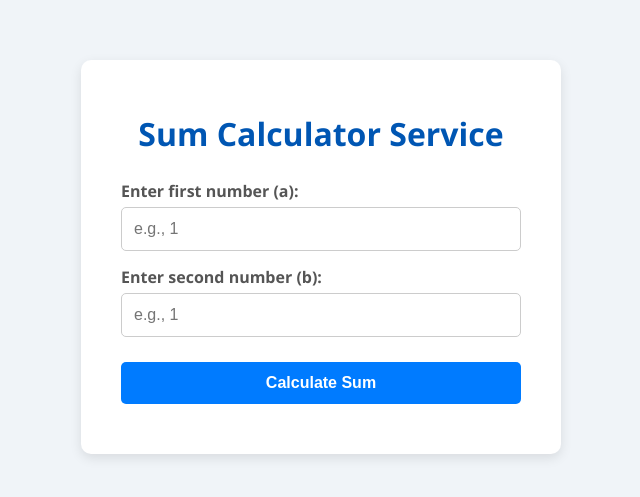
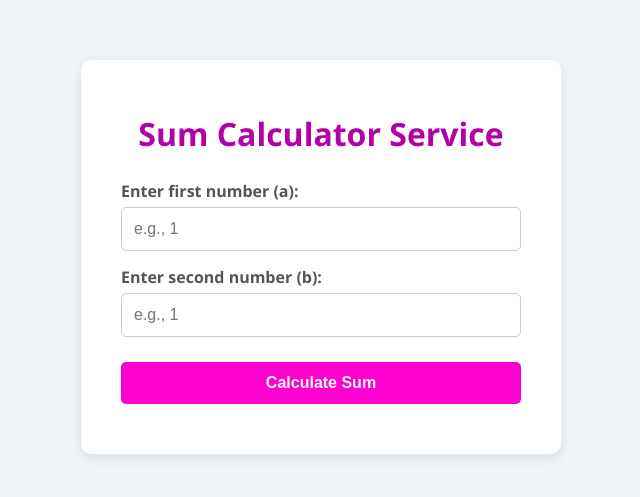
Before and after one commit to tlinskk/sum-app, a website: page index.html in a window 1280 px wide. Shown: the part 143-640 px from the top of the page, without its empty margins (319-959 px from the left). Drawn offline with Linux system fonts and the light colour scheme.

Commit message:
Add files via upload

```diff
--- a/index.html
+++ b/index.html
@@ -29,7 +29,7 @@
         }
 
         h1 {
-            color: #0056b3; /* Темно-синій колір для заголовка */
+            color: #b300a7; /* Темно-синій колір для заголовка */
             margin-bottom: 25px;
         }
 
@@ -57,7 +57,7 @@
 
         /* Стилізація кнопки */
         button {
-            background-color: #007bff; /* Яскравий синій колір */
+            background-color: #ff00d0; /* Яскравий синій колір */
             color: white;
             border: none;
             padding: 12px 20px;
@@ -72,7 +72,7 @@
 
         /* Ефект при наведенні на кнопку */
         button:hover {
-            background-color: #0056b3; /* Робимо колір темнішим */
+            background-color: #b30068; /* Робимо колір темнішим */
         }
 
         /* Стилізація результату */
```
